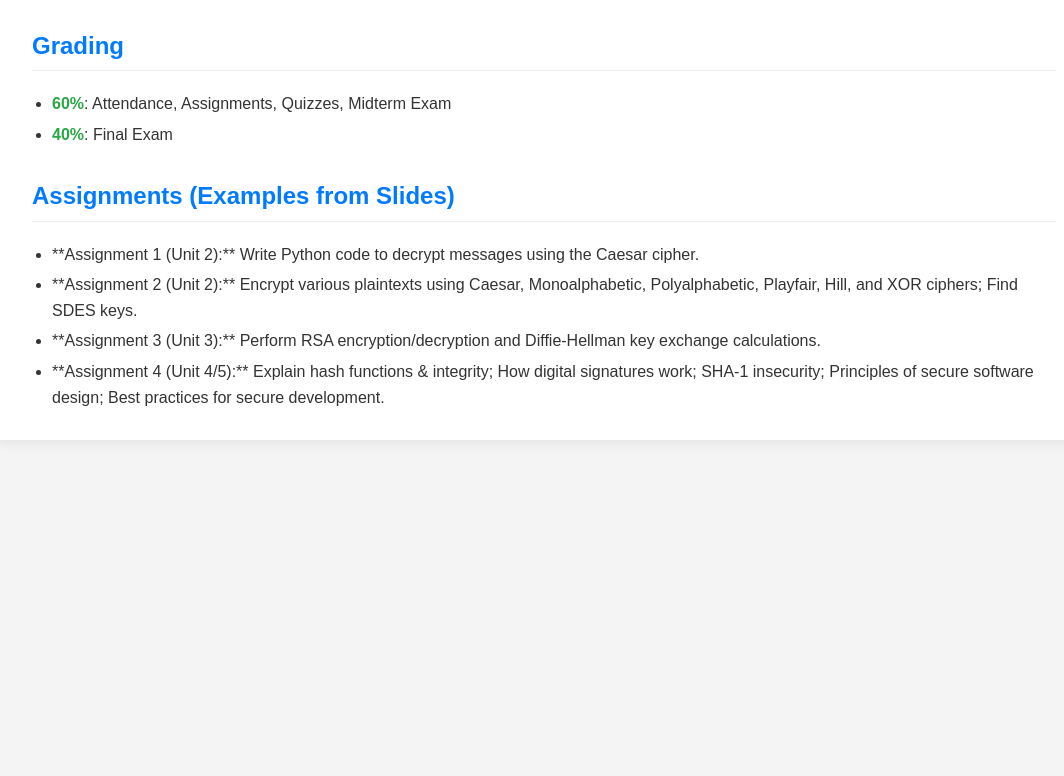
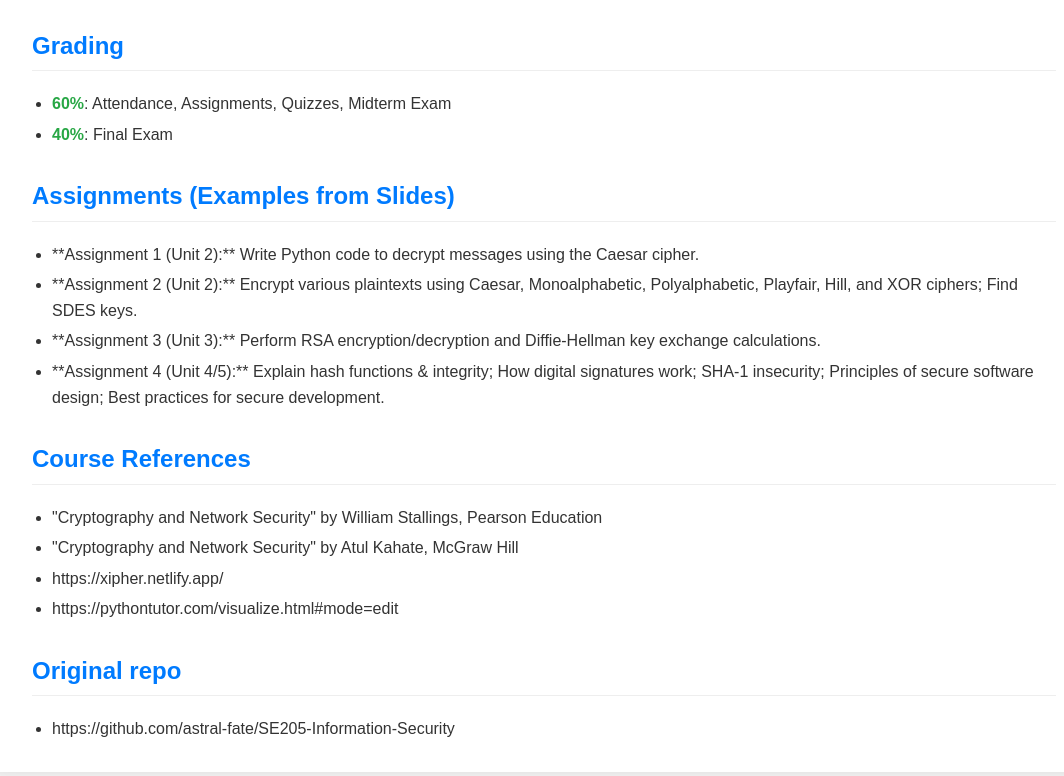
Before and after one commit to astral-fate/SE205-Information-Security, a plain HTML site: page index.html in a window 1280 px wide. Shown: the part 2795-3571 px from the top of the page, without its empty margins (96-1160 px from the left). Before the commit the page ends 3255 px from the top, so only its background shows below. Drawn offline with Linux system fonts and the light colour scheme.

Commit message:
Update index.html

```diff
--- a/index.html
+++ b/index.html
@@ -319,6 +319,22 @@
             <li>**Assignment 4 (Unit 4/5):** Explain hash functions & integrity; How digital signatures work; SHA-1 insecurity; Principles of secure software design; Best practices for secure development.</li>
             <!-- Add other assignments if applicable -->
         </ul>
+
+        <h2> Course References</h2>
+        <ul>
+
+      <li>"Cryptography and Network Security" by William Stallings, Pearson Education</li>
+            <li>"Cryptography and Network Security" by Atul Kahate, McGraw Hill</li>
+            <li>https://xipher.netlify.app/</li>
+            <li>https://pythontutor.com/visualize.html#mode=edit</li>
+
+     </ul>
+
+        <h2>Original repo</h2>
+        <ul>
+            <li>https://github.com/astral-fate/SE205-Information-Security</li>
+        </ul>
+
     </div>
 </body>
 </html>
```
